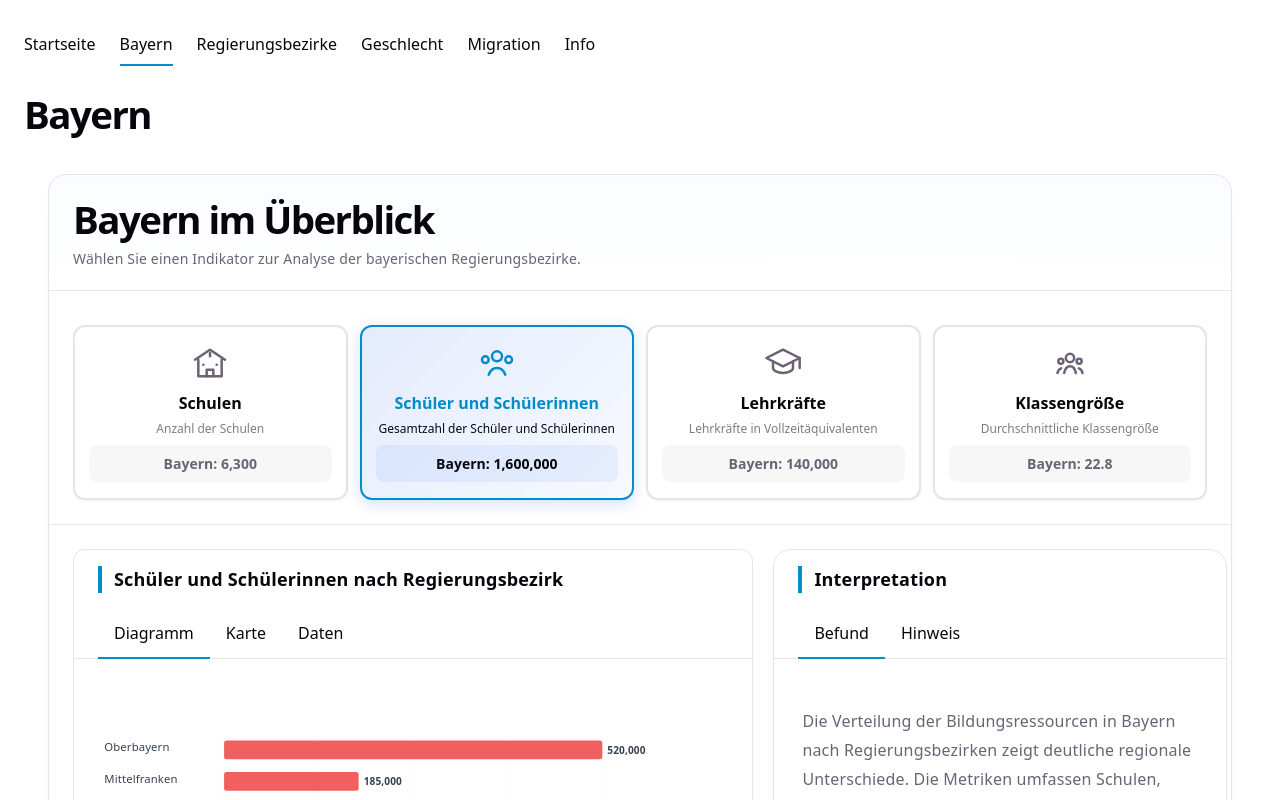
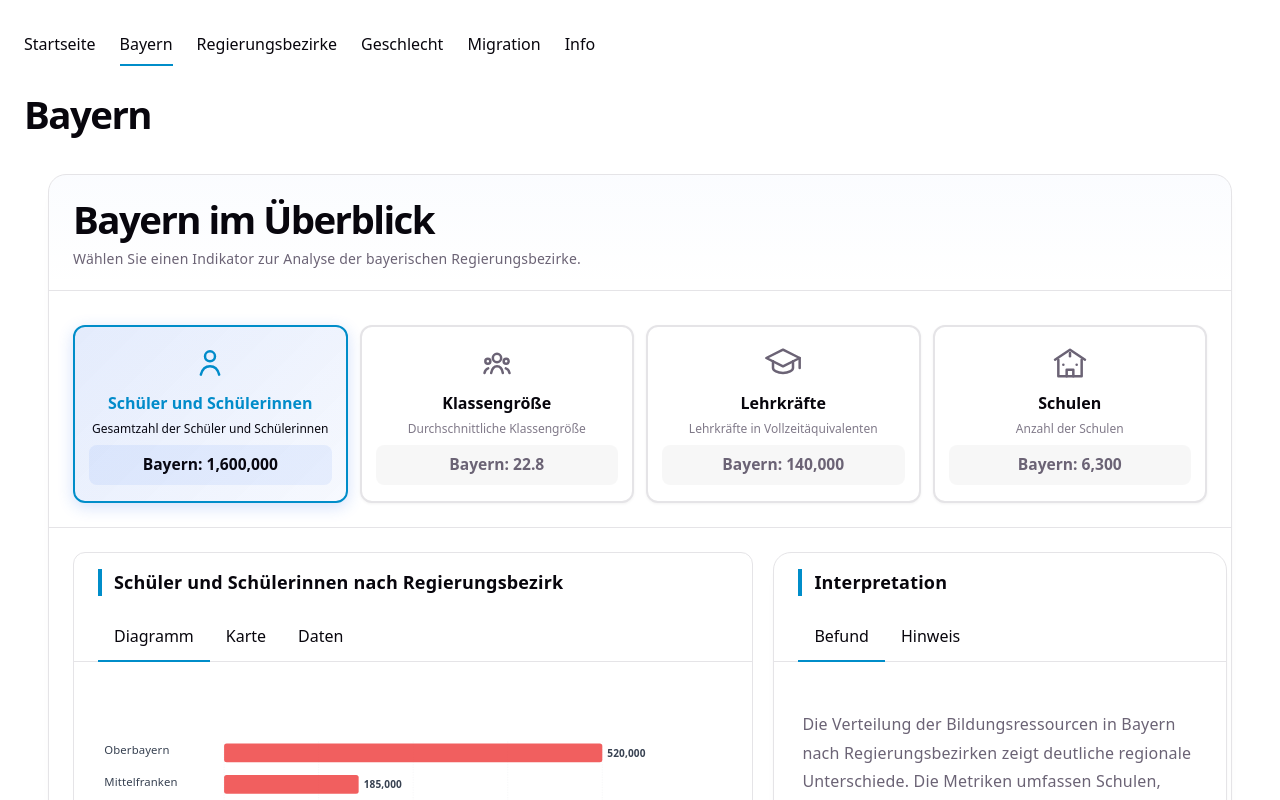
Before and after one commit to edgar-treischl/dash-board-mfe, a React (Vite) app: page / in a window 1280 px wide. Both pictures are taken after a click on the button "Bayern". Shown: the top 800 px of the page. Built offline with nearby package versions, Linux system fonts and the light colour scheme.

Commit message:
sorting, icons

```diff
--- a/src/components/BavariaPage.tsx
+++ b/src/components/BavariaPage.tsx
@@ -7,7 +7,8 @@ import { ViewSwitcher } from './controls/ViewSwitcher.tsx'
 import { SchoolsIcon, PupilsIcon, TeachersIcon, ClassSizeIcon } from '../utils/icons.tsx'
 
 
-type MetricKey = 'schools' | 'students' | 'teachersFTE' | 'avgClassSize'
+type MetricKey = 'students' | 'avgClassSize' | 'teachersFTE' | 'schools'
+
 
 type BavariaViewProps = {
   selectedMetric?: MetricKey
@@ -27,10 +28,10 @@ function BavariaViewComponent({
   const onMetricChange = propOnMetricChange || setInternalMetric
 
   const metricLabels: Record<MetricKey, string> = {
+    students: 'Schüler und Schülerinnen',
+    avgClassSize: 'Klassengröße',
+    teachersFTE: 'Lehrkräfte',
     schools: 'Schulen',
-    students: 'Schüler und Schülerinnen',
-    teachersFTE: 'Lehrkräfte',
-    avgClassSize: 'Klassengröße',
   }
 
   const metricDescriptions: Record<MetricKey, string> = {
@@ -130,7 +131,7 @@ function BavariaViewComponent({
                   padding: '8px 12px',
                   background: selectedMetric === key ? 'rgba(37, 99, 235, 0.08)' : 'rgba(0, 0, 0, 0.03)',
                   borderRadius: '8px',
-                  fontSize: '0.875rem',
+                  fontSize: '0.975rem',
                   fontWeight: '600',
                   color: selectedMetric === key ? 'var(--class-retention-primary)' : 'var(--class-retention-text)',
                   transition: 'all 0.2s ease'
@@ -141,6 +142,7 @@ function BavariaViewComponent({
             ))}
           </div>
         </div>
+
         {/* Graph/Map Section */}
         <div style={{ padding: '24px', borderTop: '1px solid var(--class-retention-border)' }}>
           <div
--- a/src/components/RegierungsPage.tsx
+++ b/src/components/RegierungsPage.tsx
@@ -12,6 +12,8 @@ type MetricKey = 'schools' | 'students' | 'teachersFTE' | 'avgClassSize'
 type ViewType = 'table' | 'map'
 
 function RegierungsViewComponent() {
+  // Sort Regions alphabetically by name for consistent display
+  regions.sort((a, b) => a.shortName.localeCompare(b.shortName))
   const [view, setView] = useState<ViewType>('table')
   const [selectedRegion, setSelectedRegion] = useState<string>(regions[0].id)
 
@@ -21,8 +23,8 @@ function RegierungsViewComponent() {
   const metricLabels: Record<MetricKey, string> = {
     schools: 'Schulen',
     students: 'Schüler und Schülerinnen',
-    teachersFTE: 'Lehrkräfte (VZÄ)',
-    avgClassSize: 'Klassengröße (Ø aller Schularten)',
+    teachersFTE: 'Lehrkräfte',
+    avgClassSize: 'Klassengröße',
   }
 
   const metricDescriptions: Record<MetricKey, string> = {
--- a/src/utils/icons.tsx
+++ b/src/utils/icons.tsx
@@ -38,16 +38,17 @@ export function PupilsIcon({ className }: IconProps) {
       strokeLinejoin="round"
       className={className}
     >
-      {/* Center pupil */}
+      {/* Head */}
       <circle cx="12" cy="8" r="3" />
-      <path d="M7 19c1-2.5 3-4 5-4s4 1.5 5 4" />
 
-      {/* Side pupils */}
-      <circle cx="5" cy="10" r="2" />
-      <circle cx="19" cy="10" r="2" />
+      {/* Shoulders */}
+      <path d="M6.5 19c.8-3 2.9-5 5.5-5s4.7 2 5.5 5" />
     </svg>
   );
 }
+
+
+
 
 export function SchoolsIcon({ className }: IconProps) {
   return (
```
